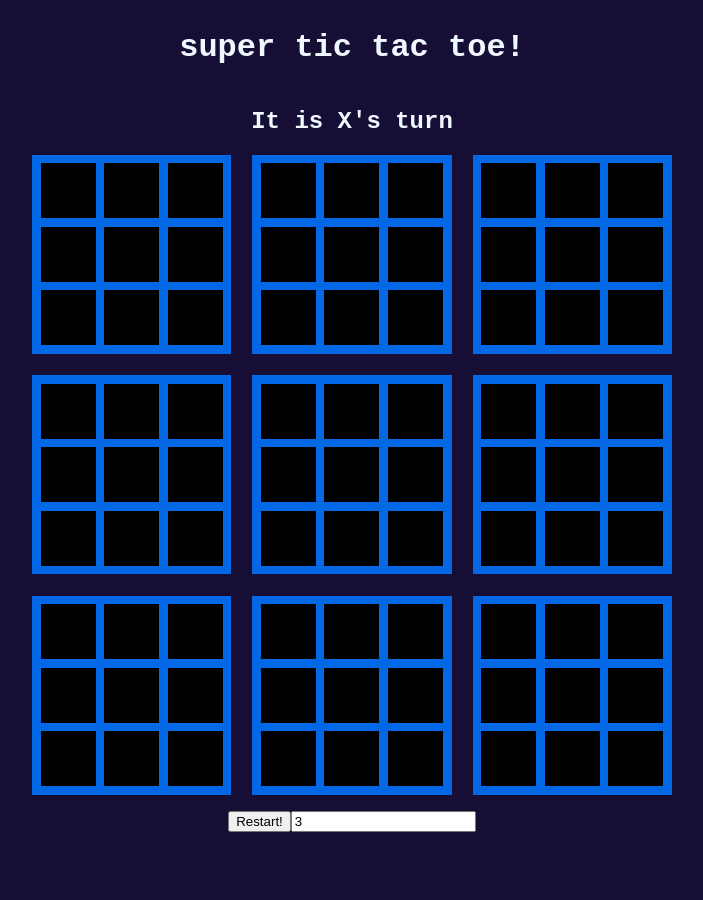
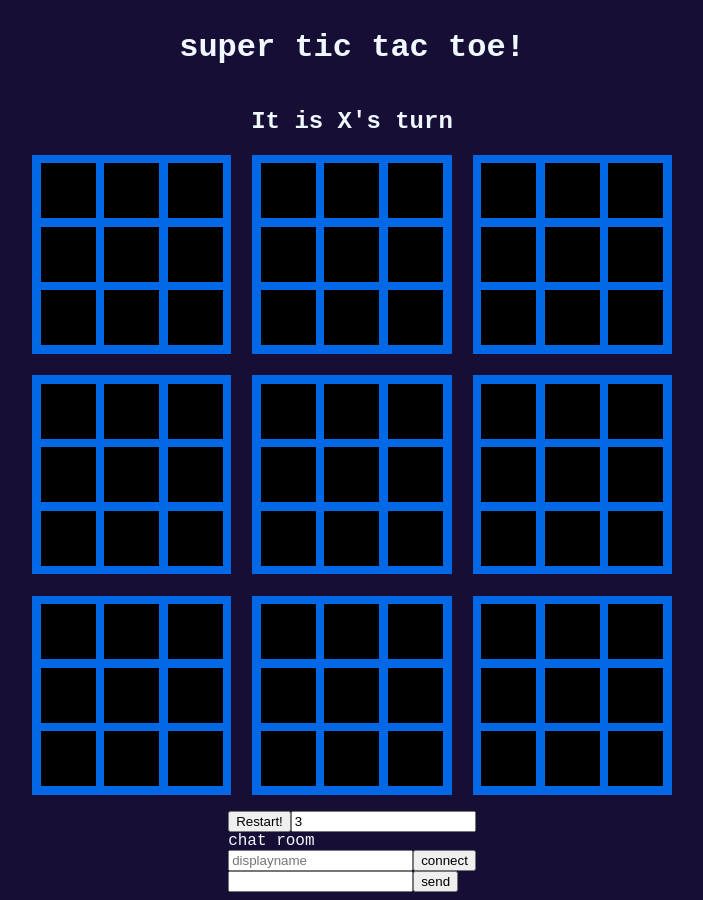
Before and after one commit to haemie/supertictactoe, a React (Vite) app in the folder client/: page / in a window 1280 px wide. Shown: the whole page, without its empty margins (288-991 px from the left). Before the commit the page ends 840 px from the top, so only its background shows below. Built offline with nearby package versions, Linux system fonts and the light colour scheme; what js-confetti would draw is missing.

Commit message:
configured websocket handlers on client

```diff
--- a/client/src/App.jsx
+++ b/client/src/App.jsx
@@ -1,15 +1,22 @@
-import { useState } from 'react';
+import { useState, createContext } from 'react';
 import Largeboard from './components/largeboard';
 import DimensionForm from './components/form';
 import Status from './components/status';
+import ChatRoom from './components/ChatRoom';
+import { io } from 'socket.io-client';
+
+export const WebSocketContext = createContext(null);
 
 function App() {
   const [inputDimension, setInputDimension] = useState(3);
+  const [dimension, setDimension] = useState(3);
   const [restarting, setRestarting] = useState(false);
   const [currentPlayer, setCurrentPlayer] = useState('X');
   const [winner, setWinner] = useState(null);
+  const [socket, setSocket] = useState(null);
 
   return (
+    <WebSocketContext.Provider value={{ socket, setSocket, io }}>
       <div className="app">
         <h1>super tic tac toe!</h1>
         <Status winner={winner} currentPlayer={currentPlayer} />
@@ -21,13 +28,17 @@ function App() {
           setWinner={setWinner}
           currentPlayer={currentPlayer}
           setCurrentPlayer={setCurrentPlayer}
+          dimension={dimension}
+          setDimension={setDimension}
         />
         <DimensionForm
           inputDimension={inputDimension}
           setInputDimension={setInputDimension}
           setRestarting={setRestarting}
         />
+        <ChatRoom dimension={dimension} />
       </div>
+    </WebSocketContext.Provider>
   );
 }
 
--- /dev/null
+++ b/client/src/components/chatRoom.jsx
@@ -0,0 +1,90 @@
+import { useContext, useEffect, useState } from 'react';
+import { WebSocketContext } from '../App';
+
+let displayName;
+
+export default function ChatRoom({ dimension }) {
+  const { socket, setSocket, io } = useContext(WebSocketContext);
+  const [userList, setUserList] = useState([]);
+  const [chatMessages, setChatMessages] = useState([]);
+
+  function handleConnect(e) {
+    e.preventDefault();
+    const formData = new FormData(e.target);
+    displayName = formData.get('displayName');
+    if (!socket) {
+      setSocket(io('http://localhost:8080/'));
+    } else {
+      socket.disconnect();
+      setSocket(null);
+    }
+  }
+
+  // useEffect(() => {
+  //   (async () => {
+  //     console.log('getting players in room');
+  //     if (socket) {
+  //       const response = await fetch('http://localhost:8080/players');
+  //       const players = response.json();
+  //       console.log('getting players');
+  //       console.log(players);
+  //     }
+  //   })();
+  // }, [socket]);
+
+  useEffect(() => {
+    if (socket) {
+      socket.on('message', (data) => {
+        console.log(data);
+      });
+
+      socket.on('current players', (data) => {
+        console.log('current player data', data);
+        setUserList(data);
+      });
+
+      socket.on('chat message', (data) => {
+        console.log('received message', data);
+        setChatMessages((oldChat) => oldChat.concat([data]));
+      });
+
+      socket.on('connect', () => {
+        const roomName = `${dimension}x${dimension}`;
+        socket.emit('join room', { room: roomName, displayName: displayName });
+      });
+
+      return () => {
+        socket.off('connect');
+        socket.off('message');
+      };
+    }
+  }, [socket, dimension]);
+
+  return (
+    <div>
+      chat room
+      <form onSubmit={handleConnect}>
+        <input type="text" name="displayName" placeholder="displayname" />
+        <input type="submit" value="connect" />
+      </form>
+      <div className="chatContainer">
+        <div className="usersContainer">
+          {userList.map((e, i) => (
+            <div key={i}>{e}</div>
+          ))}
+        </div>
+        <div className="chatSection">
+          <div className="chatMessages">
+            {chatMessages.map((e, i) => (
+              <div key={i}>{`${e.displayName}: ${e.chat}`}</div>
+            ))}
+          </div>
+          <form className="chatInputs">
+            <input type="text" name="message" />
+            <input type="submit" value="send" />
+          </form>
+        </div>
+      </div>
+    </div>
+  );
+}
--- a/client/src/components/largeboard.jsx
+++ b/client/src/components/largeboard.jsx
@@ -22,9 +22,9 @@ function Largeboard({
   setWinner,
   currentPlayer,
   setCurrentPlayer,
+  dimension,
+  setDimension,
 }) {
-  const [dimension, setDimension] = useState(3);
-
   let initialState = createInitialState(dimension);
   let initialCompleteState = createInitialCompleteState(dimension);
   const [completeState, setCompleteState] = useState(initialCompleteState);
@@ -170,7 +170,14 @@ function Largeboard({
       // }, 1000);
     }
     // return () => clearTimeout(showLoadingScreen);
-  }, [restarting, setRestarting, setCurrentPlayer, inputDimension, setWinner]);
+  }, [
+    restarting,
+    setRestarting,
+    setCurrentPlayer,
+    inputDimension,
+    setDimension,
+    setWinner,
+  ]);
 
   /**
    * log time to reload, look to improve performance with caching
@@ -230,6 +237,8 @@ Largeboard.propTypes = {
   setWinner: PropTypes.func.isRequired,
   currentPlayer: PropTypes.string.isRequired,
   setCurrentPlayer: PropTypes.func.isRequired,
+  dimension: PropTypes.number.isRequired,
+  setDimension: PropTypes.func.isRequired,
 };
 
 export default Largeboard;
```
Lines whose indentation alone changed are shown as unchanged.
